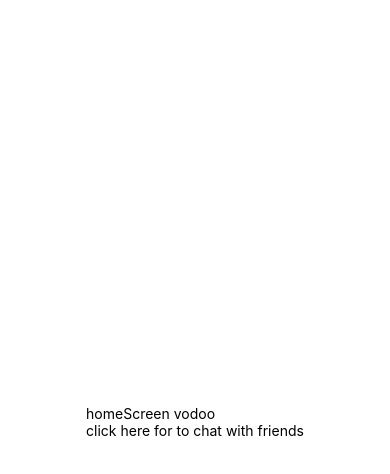
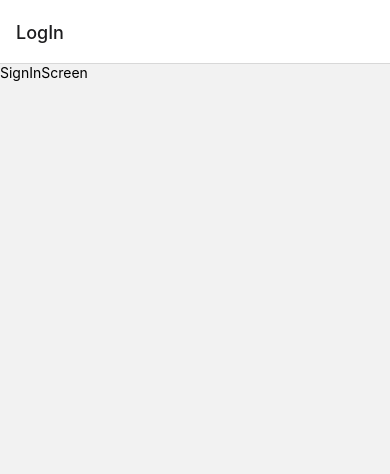
Before and after one commit to Blackmile/lachat, a React Native app: screen / in a window 390 px wide. Shown: the top 474 px of the page. Built offline with nearby package versions, Linux system fonts and the light colour scheme.

Commit message:
added native-stack navigation

```diff
--- a/App.js
+++ b/App.js
@@ -1,21 +1,27 @@
-import { StatusBar } from 'expo-status-bar';
-import { StyleSheet, Text, View } from 'react-native';
-import Home from './src/home'
+import { NavigationContainer } from '@react-navigation/native';
+import HomeScreen from './src/screens/HomeScreen';
+import { createNativeStackNavigator } from '@react-navigation/native-stack'
+import SignInScreen from './src/screens/SignInScreen';
 
-export default function App() {
-  return (
-    <View style={styles.container}>
-      <Home />
-      <StatusBar style="auto" />
-    </View>
+const Stack = createNativeStackNavigator();
+
+
+function App() {
+  console.log('loading screen')
+  const isSignedIn = false
+  return isSignedIn ? (
+    <NavigationContainer>
+      <Stack.Navigator>
+        <Stack.Screen name='Home' component={HomeScreen} />
+      </Stack.Navigator>
+    </NavigationContainer>
+  ) : (
+    <NavigationContainer>
+      <Stack.Navigator>
+        <Stack.Screen name='LogIn' component={SignInScreen} />
+      </Stack.Navigator>
+    </NavigationContainer>
   );
 }
 
-const styles = StyleSheet.create({
-  container: {
-    flex: 1,
-    backgroundColor: '#fff',
-    alignItems: 'center',
-    justifyContent: 'center',
-  },
-});
+export default App
--- a/src/chatroom/index.js
+++ /dev/null
@@ -1,12 +0,0 @@
-import { View, Text } from 'react-native'
-import React from 'react'
-
-const index = () => {
-  return (
-    <View>
-      <Text>click here for to chat with friends</Text>
-    </View>
-  )
-}
-
-export default index
--- a/src/home/index.js
+++ /dev/null
@@ -1,14 +0,0 @@
-import { View, Text } from 'react-native'
-import React from 'react'
-import Chatroom from '../chatroom'
-
-const index = () => {
-  return (
-    <View>
-      <Text>homeScreen vodoo </Text>
-      <Chatroom />
-    </View>
-  )
-}
-
-export default index
```
Also changed, not shown: src/chatroom/index.css (deleted), src/home/index.css (deleted), 1 other file (tests, documents, lock files or other folders).
